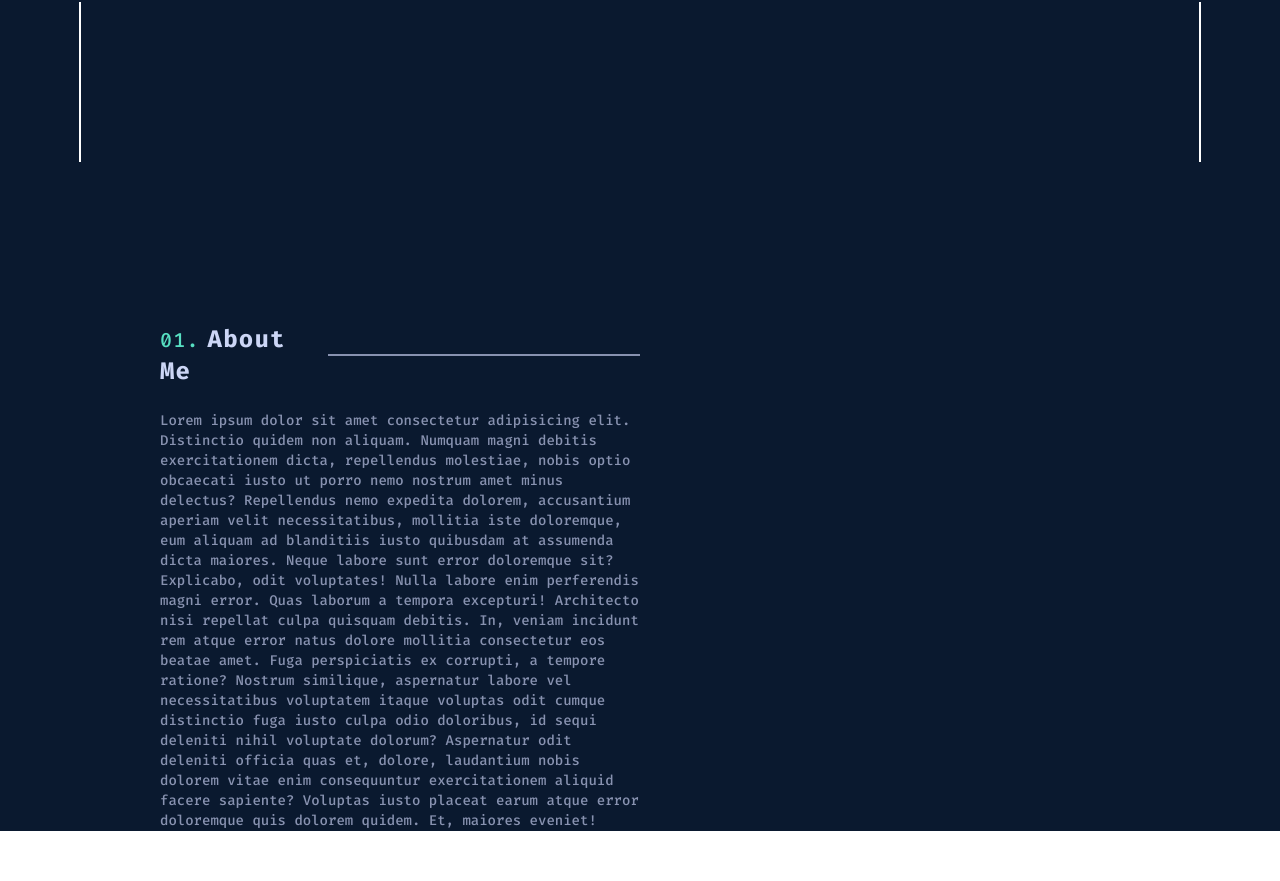
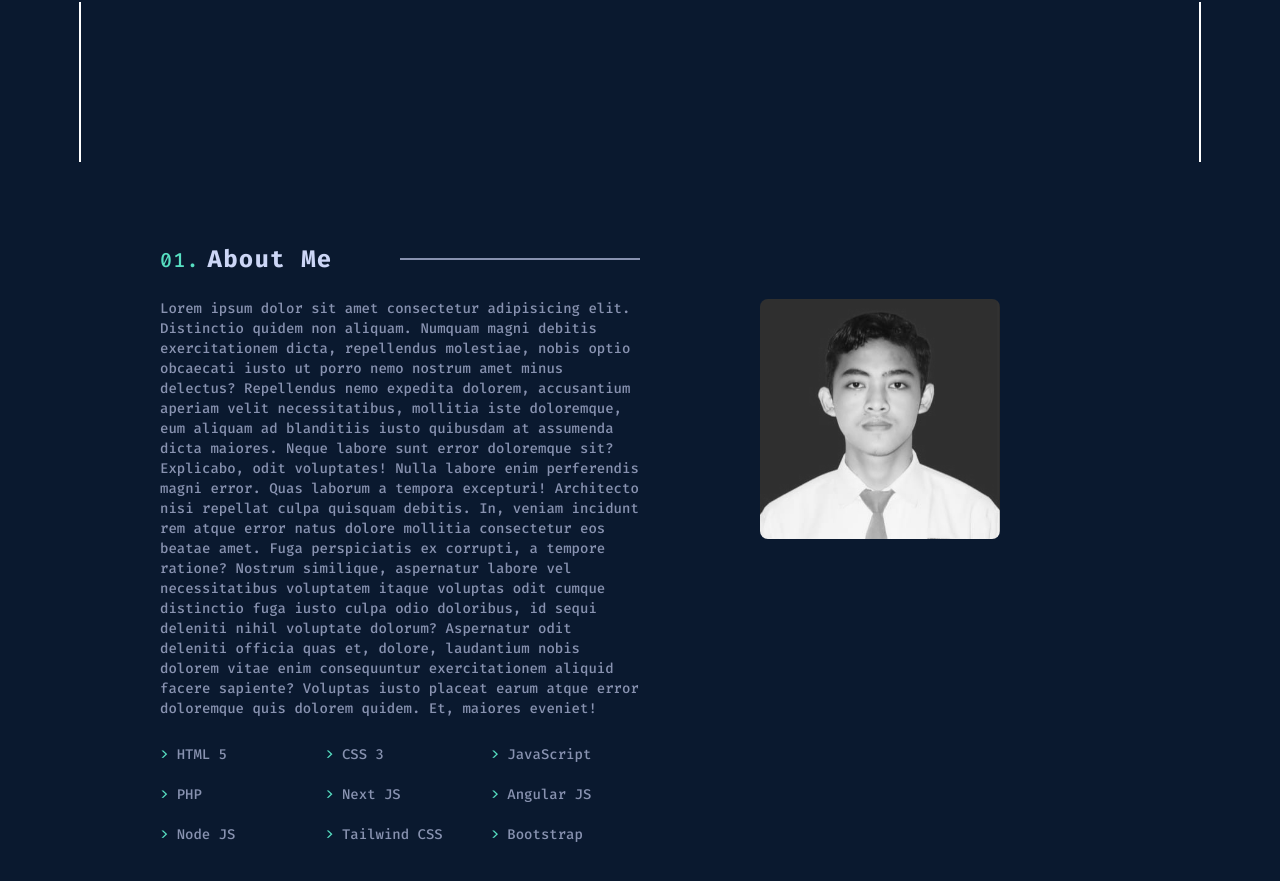
Before and after one commit to zainuddin25/Repository-56, an Angular app: page /landing-page#about-page in a window 1280 px wide. Before the commit this address led to /landing-page#about-page. Shown: the part 637-1518 px from the top of the page. Before the commit the page ends 1468 px from the top, so only its background shows below. Built offline with nearby package versions, Linux system fonts and the light colour scheme.

Commit message:
add: about page

```diff
--- a/src/app/app-routing.module.ts
+++ b/src/app/app-routing.module.ts
@@ -1,5 +1,6 @@
 import { NgModule } from '@angular/core';
 import { RouterModule, Routes } from '@angular/router';
+import { AboutComponent } from './components/about/about.component';
 import { HomeComponent } from './pages/home/home.component';
 
 const routes: Routes = [
@@ -11,6 +12,10 @@ const routes: Routes = [
   {
     path: 'landing-page',
     component: HomeComponent
+  },
+  {
+    path: '#about-page',
+    component: AboutComponent
   }
 ];
 
--- a/src/app/components/about/about.component.html
+++ b/src/app/components/about/about.component.html
@@ -1,18 +1,58 @@
-<div class="w-3/4 mx-auto mt-40">
-    <div class="flex items-center w-2/4 justify-between">
-        <p class="text-white-primary font-fira text-2xl font-bold tracking-wider w-[30%]"><span class="text-green-primary font-medium mr-2 text-xl">01.</span>About Me</p>
-        <div class="border-b-2 w-[65%] border-white-secondary"></div>
+<div class="w-3/4 mx-auto pt-20" id="about-page">
+    <div class="flex items-center w-full xl:w-2/4 justify-between">
+        <p class="text-white-primary font-fira text-2xl font-bold tracking-wider xl:w-2/4"><span class="text-green-primary font-medium mr-2 text-xl">01.</span>About Me</p>
+        <div class="border-b-2 w-2/4 border-white-secondary"></div>
     </div>
-    <div class="flex justify-between mt-6">
-        <p class="text-white-secondary font-fira text-sm w-2/4">
+    <div class="block xl:flex justify-between mt-6">
+        <div class="w-full xl:w-2/4">
+            <p class="text-white-secondary font-fira text-sm">
                 Lorem ipsum dolor sit amet consectetur adipisicing elit. Distinctio quidem non aliquam. Numquam magni debitis exercitationem dicta, repellendus molestiae, nobis optio obcaecati iusto ut porro nemo nostrum amet minus delectus?
                 Repellendus nemo expedita dolorem, accusantium aperiam velit necessitatibus, mollitia iste doloremque, eum aliquam ad blanditiis iusto quibusdam at assumenda dicta maiores. Neque labore sunt error doloremque sit? Explicabo, odit voluptates!
                 Nulla labore enim perferendis magni error. Quas laborum a tempora excepturi! Architecto nisi repellat culpa quisquam debitis. In, veniam incidunt rem atque error natus dolore mollitia consectetur eos beatae amet.
                 Fuga perspiciatis ex corrupti, a tempore ratione? Nostrum similique, aspernatur labore vel necessitatibus voluptatem itaque voluptas odit cumque distinctio fuga iusto culpa odio doloribus, id sequi deleniti nihil voluptate dolorum?
                 Aspernatur odit deleniti officia quas et, dolore, laudantium nobis dolorem vitae enim consequuntur exercitationem aliquid facere sapiente? Voluptas iusto placeat earum atque error doloremque quis dolorem quidem. Et, maiores eveniet!
             </p>
-        <div >
-
+            <div class="grid grid-cols-3 gap-4 mt-6 mb-10">
+                <div class="flex items-center">
+                    <span class="text-green-primary">></span>
+                    <span class="ml-2 font-fira text-white-secondary text-sm">HTML 5</span>
+                </div>
+                <div class="flex items-center">
+                    <span class="text-green-primary">></span>
+                    <span class="ml-2 font-fira text-white-secondary text-sm">CSS 3</span>
+                </div>
+                <div class="flex items-center">
+                    <span class="text-green-primary">></span>
+                    <span class="ml-2 font-fira text-white-secondary text-sm">JavaScript</span>
+                </div>
+                <div class="flex items-center">
+                    <span class="text-green-primary">></span>
+                    <span class="ml-2 font-fira text-white-secondary text-sm">PHP</span>
+                </div>
+                <div class="flex items-center">
+                    <span class="text-green-primary">></span>
+                    <span class="ml-2 font-fira text-white-secondary text-sm">Next JS</span>
+                </div>
+                <div class="flex items-center">
+                    <span class="text-green-primary">></span>
+                    <span class="ml-2 font-fira text-white-secondary text-sm">Angular JS</span>
+                </div>
+                <div class="flex items-center">
+                    <span class="text-green-primary">></span>
+                    <span class="ml-2 font-fira text-white-secondary text-sm">Node JS</span>
+                </div>
+                <div class="flex items-center">
+                    <span class="text-green-primary">></span>
+                    <span class="ml-2 font-fira text-white-secondary text-sm">Tailwind CSS</span>
+                </div>
+                <div class="flex items-center">
+                    <span class="text-green-primary">></span>
+                    <span class="ml-2 font-fira text-white-secondary text-sm">Bootstrap</span>
                 </div>
             </div>
         </div>
+        <div class="w-full xl:px-10 xl:w-2/4">
+            <img class="xl:w-[60%] mx-auto rounded-sm xl:rounded-lg xl:grayscale hover:grayscale-0 duration-200" src="../../../assets/mee.jpg" />
+        </div>
+    </div>
+</div>
--- a/src/app/components/header/header.component.html
+++ b/src/app/components/header/header.component.html
@@ -5,7 +5,7 @@
     <div class="hidden lg:block">
         <ul class="flex text-sm items-center">
             <li class="px-4" data-aos="fade-down" data-aos-duration="400">
-                <a class="font-fira" href="#">
+                <a class="font-fira" href="/#about-page">
                     01. <span class="text-white-secondary hover:text-green-primary duration-150">About</span>
                 </a>
             </li>
@@ -29,9 +29,9 @@
             </li>
         </ul>
     </div>
-    <div class="blcok lg:hidden">
+    <!-- <div class="blcok lg:hidden">
         <div class="px-5 border-b-2 border-white-primary my-2 rotate-45 absolute top-8"></div>
         <div class="px-5 border-b-2 border-white-primary my-2"></div>
         <div class="px-5 border-b-2 border-white-primary my-2 -rotate-45 absolute top-8"></div>
-    </div>
+    </div> -->
 </div>
--- a/src/index.html
+++ b/src/index.html
@@ -1,5 +1,5 @@
 <!doctype html>
-<html lang="en">
+<html lang="en" class="scroll-smooth">
 <head>
   <meta charset="utf-8">
   <title>Zaan</title>
```
Also changed, not shown: src/assets/mee.jpg (added). Lines whose indentation alone changed are shown as unchanged.
